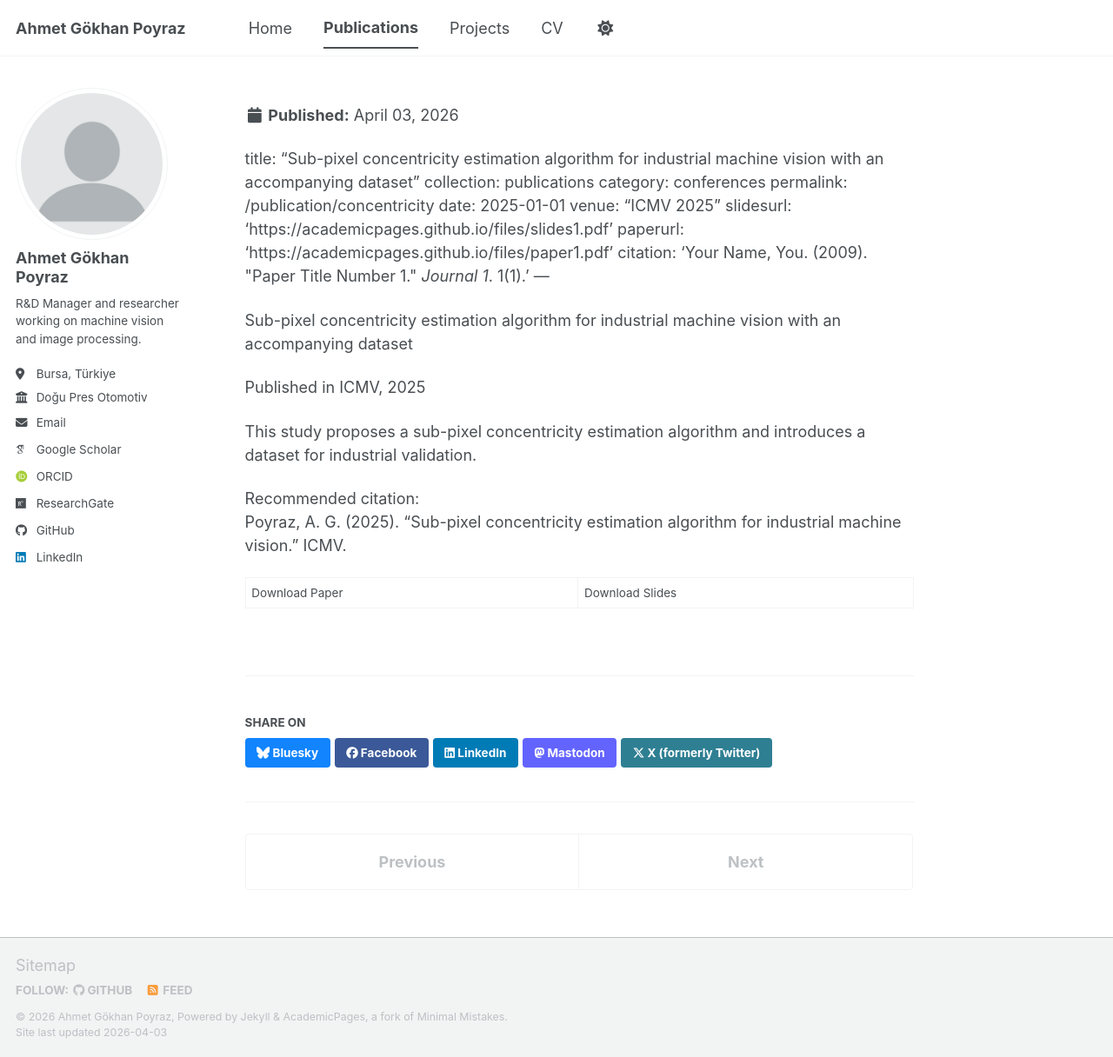
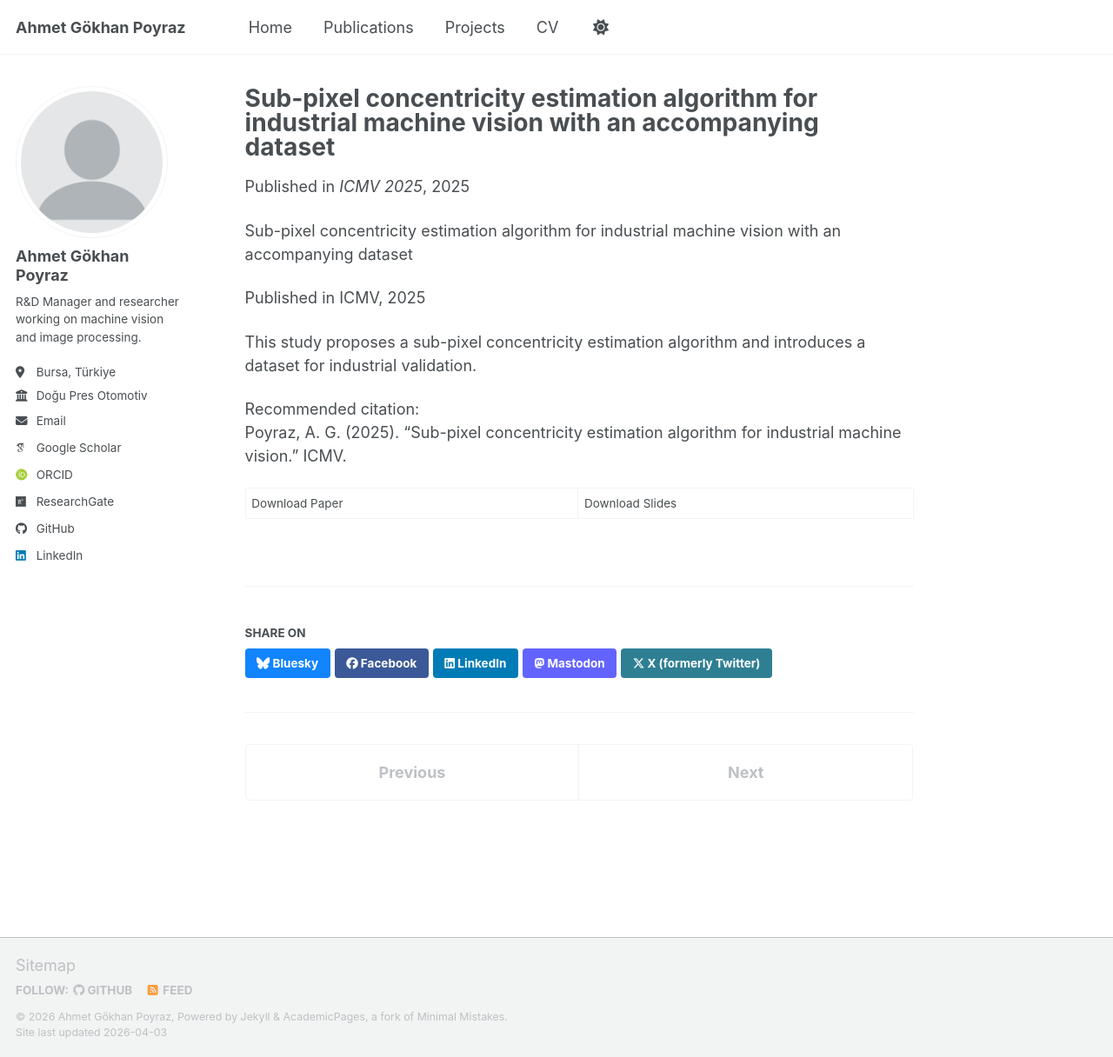
Before and after one commit to agpoyraz/agpoyraz.github.io, a Jekyll site: the page built from _publications/2009-10-01-paper-title-number-1.md, in a window 1280 px wide and 1216 px high. Shown: the whole window at 87% size. Built offline with Jekyll 4.4.1, drawn with Linux system fonts in a browser that asks for light colours; some web fonts are replaced; a script bundle is joined from its source files by our own code; library files that are not in the unit come from our copies.

Commit message:
Update 2009-10-01-paper-title-number-1.md

```diff
--- a/_publications/2009-10-01-paper-title-number-1.md
+++ b/_publications/2009-10-01-paper-title-number-1.md
@@ -1,5 +1,3 @@
----
-The contents above will be part of a list of publications, if the user clicks the link for the publication than the contents of section will be rendered as a full page, allowing you to provide more information about the paper for the reader. When publications are displayed as a single page, the contents of the above "citation" field will automatically be included below this section in a smaller font.
 ---
 title: "Sub-pixel concentricity estimation algorithm for industrial machine vision with an accompanying dataset"
 collection: publications
@@ -7,9 +5,6 @@
 permalink: /publication/concentricity
 date: 2025-01-01
 venue: "ICMV 2025"
-slidesurl: 'https://academicpages.github.io/files/slides1.pdf'
-paperurl: 'https://academicpages.github.io/files/paper1.pdf'
-citation: 'Your Name, You. (2009). &quot;Paper Title Number 1.&quot; <i>Journal 1</i>. 1(1).'
 ---
 
 Sub-pixel concentricity estimation algorithm for industrial machine vision with an accompanying dataset
```
